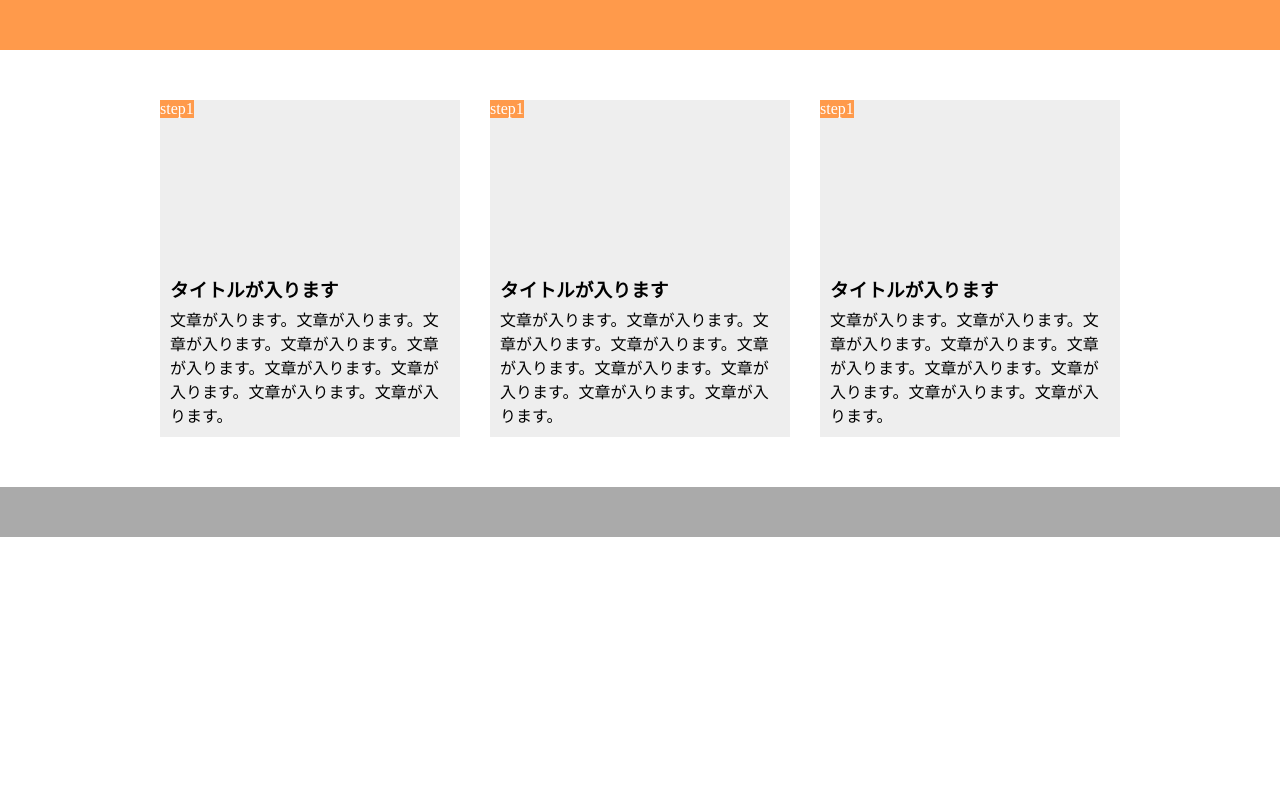
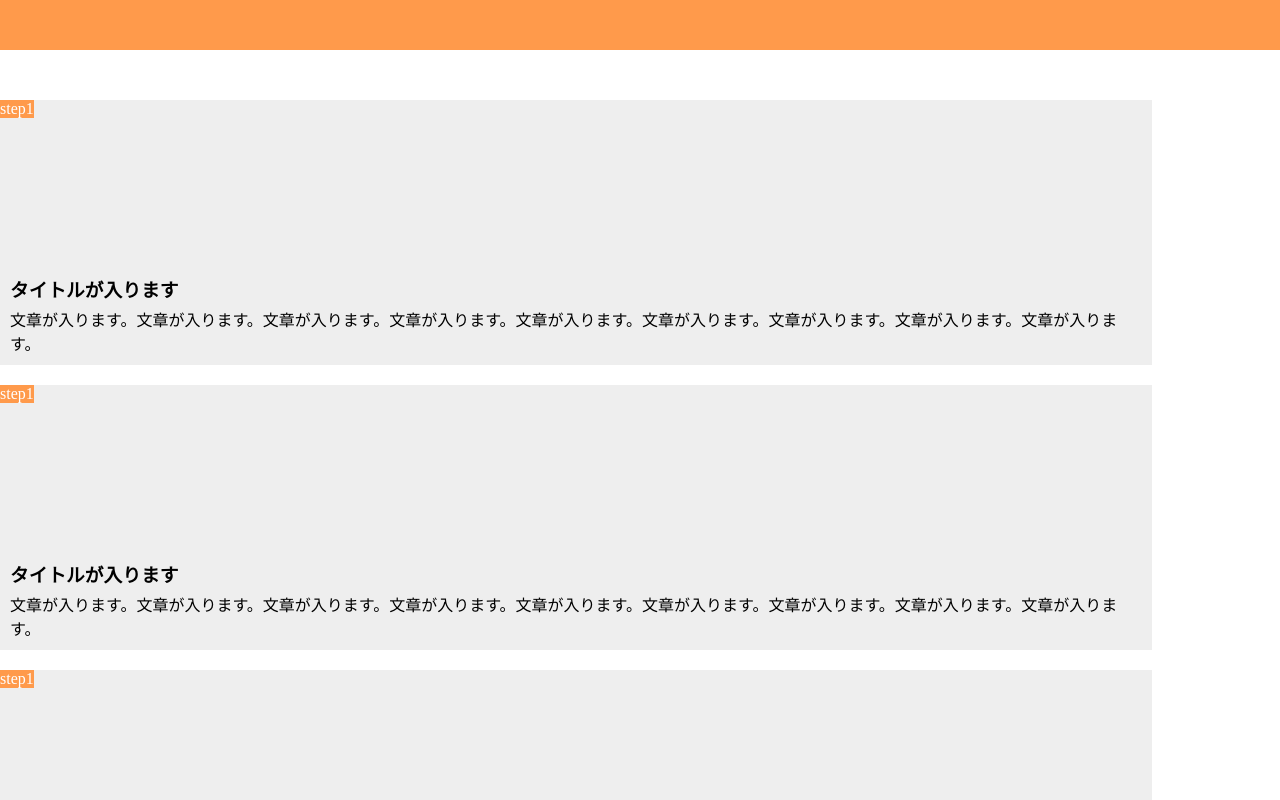
Before and after one commit to mizu-hisa/html_task, a plain HTML site: page index.html in a window 1280 px wide. Shown: the top 800 px of the page. Drawn offline with Linux system fonts and the light colour scheme.

Commit message:
Progress1

```diff
--- a/index.html
+++ b/index.html
@@ -2,6 +2,7 @@
 <html lang="ja">
   <head>
     <meta charset="UTF-8">
+    <meta name="viewport" content="width=device-width,initial-scale=1.0">
     <link rel="stylesheet" href="style.css">
     <title>9章演習</title>
   </head>
--- a/style.css
+++ b/style.css
@@ -64,3 +64,37 @@ footer {
   height: 50px;
   background-color: #aaaaaa;
 }
+
+
+
+@media screen and (max-width:768px) {
+  header {
+    width: 100%;
+    height: 50px;
+  }
+  }
+
+  main {
+    width: 100%;
+    margin: 50px auto;
+    display: inline-block;
+  }
+
+  .step-box {
+    width: 90%;
+  }
+
+  .step-box:nth-child(2) {
+    margin-top: 20px;
+    margin-bottom: 20px;
+  }
+
+  .step-img1 {
+    background-size: cover;
+    background-position: bottom;
+  }
+
+  footer {
+    width: 100%;
+    height: 50px;
+  }
```
